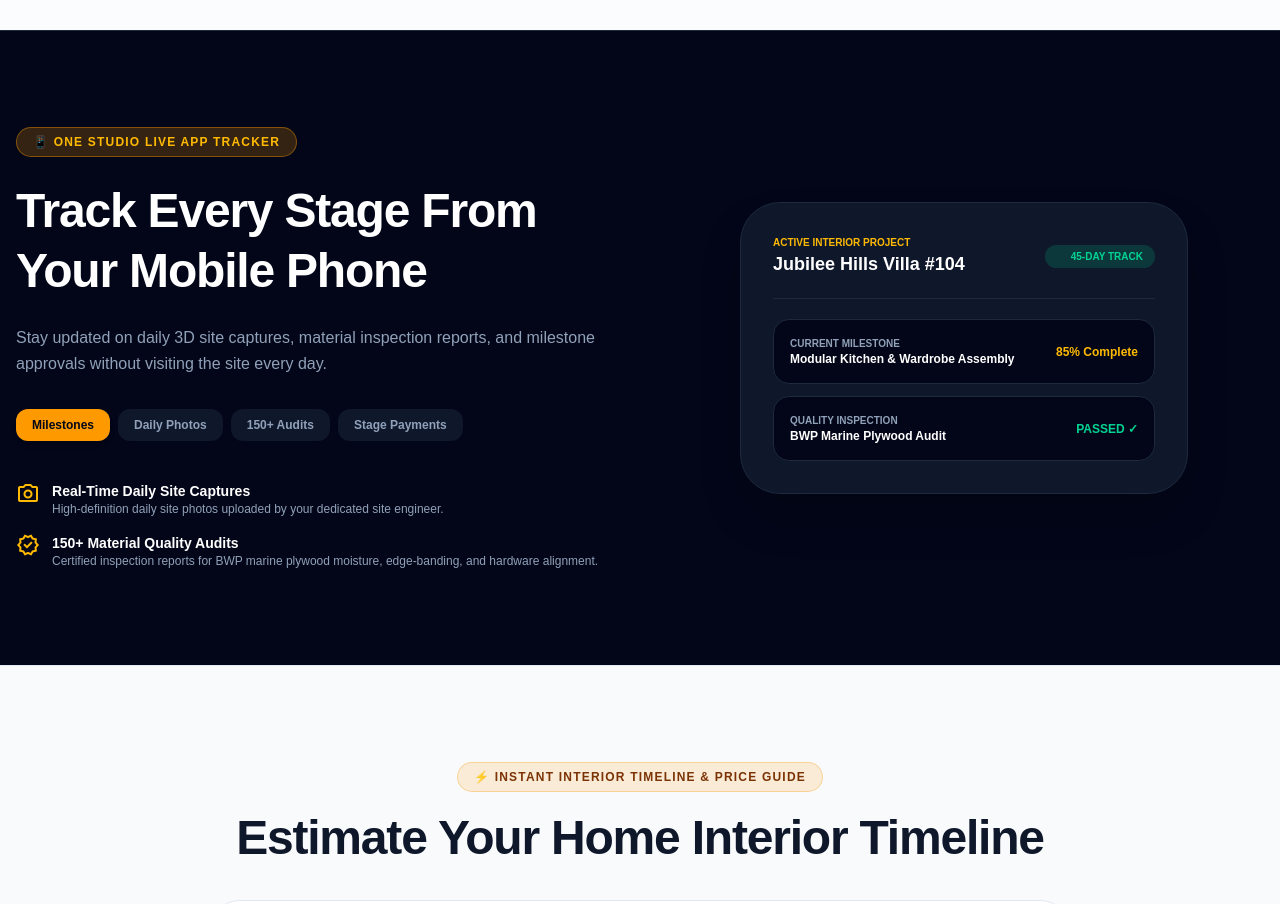
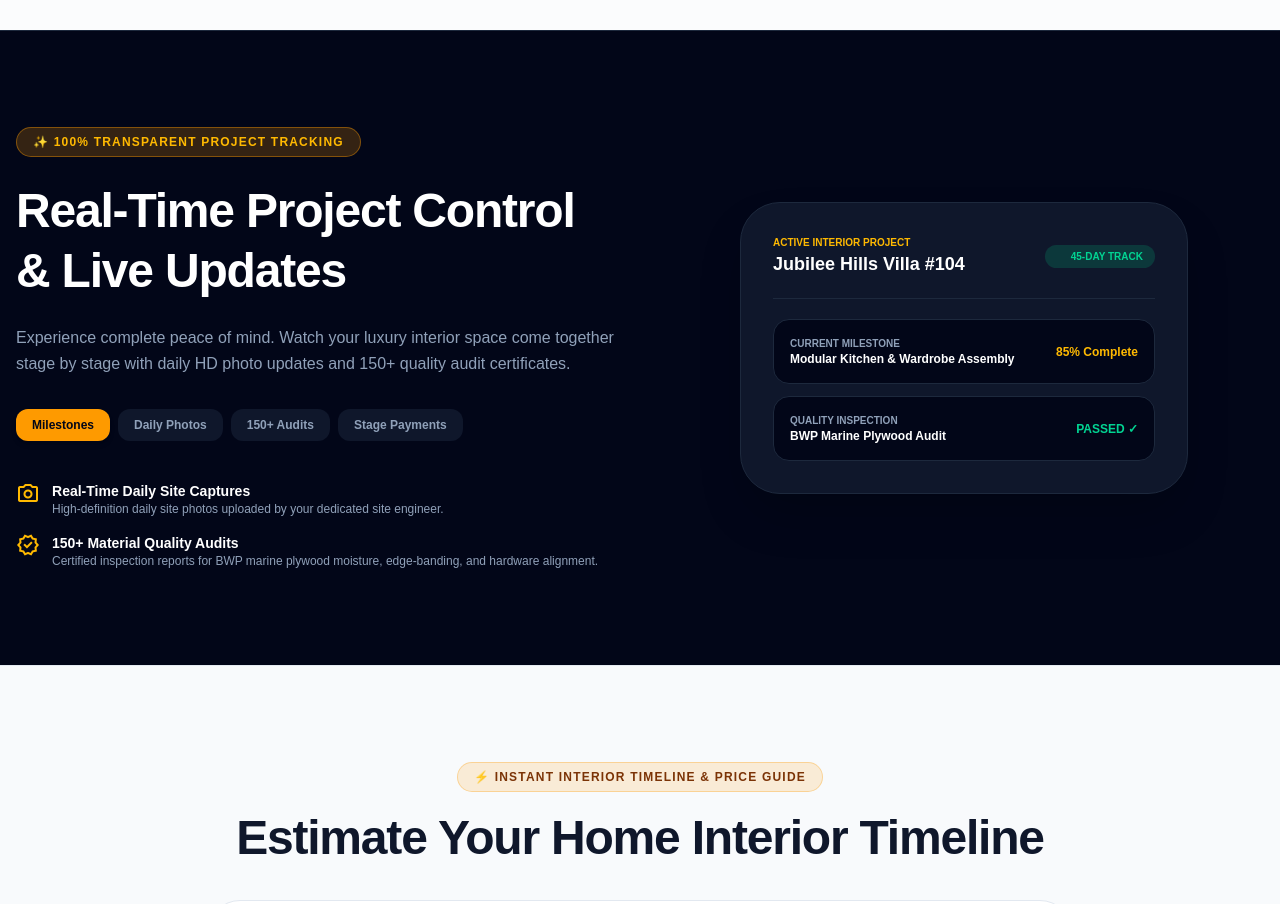
Before and after one commit to nvnkmr127/onestudio-website, a Next.js app: page /how-it-works in a window 1280 px wide. Shown: the part 3580-4484 px from the top of the page. Built offline with nearby package versions, Linux system fonts and the light colour scheme; no server answers; the database is empty.

Commit message:
feat: replace heading on how-it-works page with Real-Time Project Control & Live Updates

```diff
--- a/src/app/how-it-works/page.tsx
+++ b/src/app/how-it-works/page.tsx
@@ -283,13 +283,13 @@ export default function HowItWorksPage() {
           <div className="max-w-7xl mx-auto px-4 grid grid-cols-1 lg:grid-cols-12 gap-12 items-center">
             <div className="lg:col-span-6 space-y-6">
               <div className="inline-flex items-center gap-2 px-4 py-1.5 rounded-full bg-amber-500/20 text-amber-400 border border-amber-500/40 text-xs font-black uppercase tracking-widest">
-                📱 ONE STUDIO LIVE APP TRACKER
+                ✨ 100% TRANSPARENT PROJECT TRACKING
               </div>
               <h2 className="text-3xl md:text-5xl font-black tracking-tight leading-tight">
-                Track Every Stage From Your Mobile Phone
+                Real-Time Project Control &amp; Live Updates
               </h2>
               <p className="text-slate-400 text-base leading-relaxed">
-                Stay updated on daily 3D site captures, material inspection reports, and milestone approvals without visiting the site every day.
+                Experience complete peace of mind. Watch your luxury interior space come together stage by stage with daily HD photo updates and 150+ quality audit certificates.
               </p>
 
               {/* App Control Tabs */}
```
